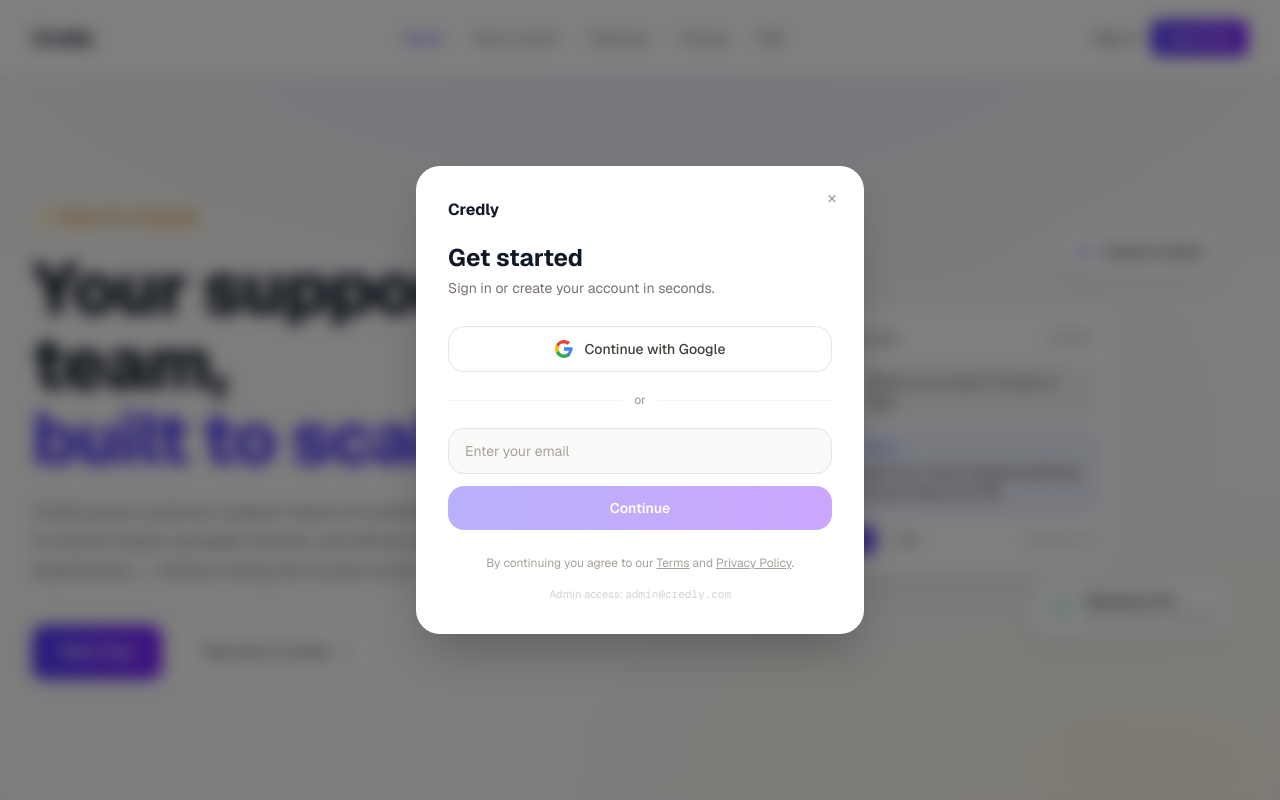
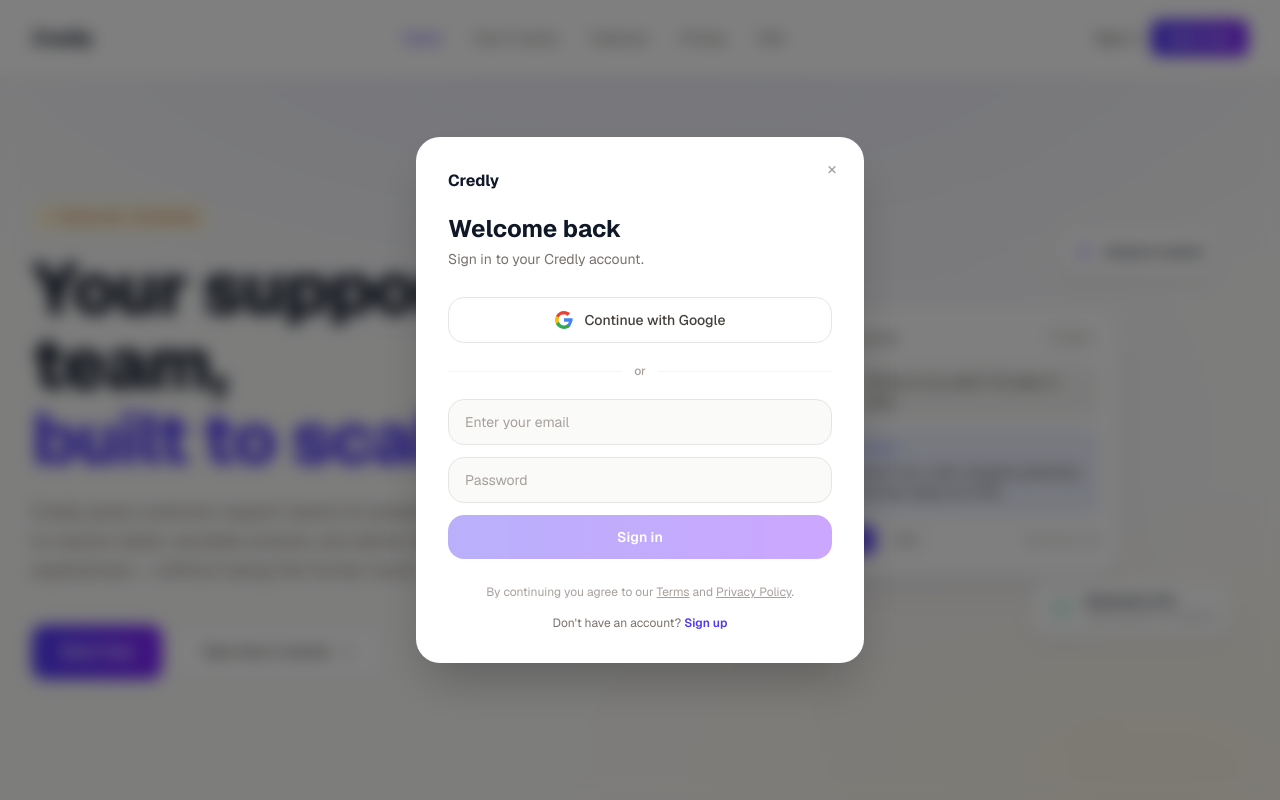
Before and after one commit to azilieber-sketch/Credly-2.0, a Next.js app: page / in a window 1280 px wide. Both pictures are taken after a click on the button "Sign in". Shown: the top 800 px of the page. Built offline with nearby package versions, Linux system fonts and the light colour scheme; no server answers.

Commit message:
Replace localStorage auth with real Supabase email+password authentication

```diff
--- a/app/(client)/dashboard/page.tsx
+++ b/app/(client)/dashboard/page.tsx
@@ -4,6 +4,7 @@
 import Link from "next/link";
 import TopUpModal from "@/app/_components/TopUpModal";
 import { getClient, ClientData, DEFAULT_CLIENT } from "@/app/_lib/store";
+import { supabase } from "@/app/_lib/supabase";
 
 const BREAKDOWN_RATIOS = [
   { label: "Shipping",  ratio: 0.52, color: "bg-indigo-400" },
@@ -16,10 +17,12 @@
   const [topUpOpen, setTopUpOpen] = useState(false);
   const [displayName, setDisplayName] = useState<string | null>(null);
 
-  const load = () => {
+  const load = async () => {
     const data = getClient();
     setClient(data);
-    const email = localStorage.getItem("userEmail") ?? "";
+    const email = supabase
+      ? (await supabase.auth.getSession()).data.session?.user?.email ?? ""
+      : "";
     setDisplayName(data.name || (email ? email.split("@")[0] : null));
   };
 
--- a/app/(client)/dashboard/tickets/page.tsx
+++ b/app/(client)/dashboard/tickets/page.tsx
@@ -99,7 +99,8 @@
   useEffect(() => {
     if (!supabase) { setLoading(false); return; }
 
-    const userEmail = localStorage.getItem("userEmail");
+    const { data: { session } } = await supabase.auth.getSession();
+    const userEmail = session?.user?.email;
     if (!userEmail) { setNoEmail(true); setLoading(false); return; }
 
     supabase
--- a/app/(client)/layout.tsx
+++ b/app/(client)/layout.tsx
@@ -3,6 +3,7 @@
 import { useEffect, useState } from "react";
 import { useRouter, usePathname } from "next/navigation";
 import Sidebar, { NavItem } from "@/app/_components/Sidebar";
+import { supabase } from "@/app/_lib/supabase";
 
 const NAV: NavItem[] = [
   {
@@ -75,16 +76,23 @@
   const [navOpen, setNavOpen] = useState(false);
 
   useEffect(() => {
-    if (!localStorage.getItem("isLoggedIn")) { router.replace("/"); return; }
-    if (localStorage.getItem("userRole") === "admin") { router.replace("/admin"); return; }
-    setEmail(localStorage.getItem("userEmail"));
-    setReady(true);
+    if (!supabase) { router.replace("/"); return; }
+    supabase.auth.getSession().then(({ data: { session } }) => {
+      if (!session) { router.replace("/"); return; }
+      if (session.user.email === "admin@credly.com") { router.replace("/admin"); return; }
+      setEmail(session.user.email ?? null);
+      setReady(true);
+    });
+    const { data: { subscription } } = supabase.auth.onAuthStateChange((_event, session) => {
+      if (!session) router.replace("/");
+    });
+    return () => subscription.unsubscribe();
   }, [router]);
 
   useEffect(() => { setNavOpen(false); }, [pathname]);
 
-  const logout = () => {
-    ["isLoggedIn", "userEmail", "userRole"].forEach((k) => localStorage.removeItem(k));
+  const logout = async () => {
+    await supabase!.auth.signOut();
     router.push("/");
   };
 
--- a/app/admin/layout.tsx
+++ b/app/admin/layout.tsx
@@ -3,6 +3,7 @@
 import { useEffect, useState } from "react";
 import Link from "next/link";
 import { usePathname, useRouter } from "next/navigation";
+import { supabase } from "@/app/_lib/supabase";
 
 const NAV = [
   {
@@ -91,16 +92,23 @@
   const [navOpen, setNavOpen] = useState(false);
 
   useEffect(() => {
-    if (!localStorage.getItem("isLoggedIn")) { router.replace("/"); return; }
-    if (localStorage.getItem("userRole") !== "admin") { router.replace("/dashboard"); return; }
-    setEmail(localStorage.getItem("userEmail"));
-    setReady(true);
+    if (!supabase) { router.replace("/"); return; }
+    supabase.auth.getSession().then(({ data: { session } }) => {
+      if (!session) { router.replace("/"); return; }
+      if (session.user.email !== "admin@credly.com") { router.replace("/dashboard"); return; }
+      setEmail(session.user.email ?? null);
+      setReady(true);
+    });
+    const { data: { subscription } } = supabase.auth.onAuthStateChange((_event, session) => {
+      if (!session) router.replace("/");
+    });
+    return () => subscription.unsubscribe();
   }, [router]);
 
   useEffect(() => { setNavOpen(false); }, [pathname]);
 
-  const logout = () => {
-    ["isLoggedIn", "userEmail", "userRole"].forEach((k) => localStorage.removeItem(k));
+  const logout = async () => {
+    await supabase!.auth.signOut();
     router.push("/");
   };
 
--- a/app/page.tsx
+++ b/app/page.tsx
@@ -2,6 +2,7 @@
 
 import { useState, useEffect } from "react";
 import { useRouter } from "next/navigation";
+import { supabase } from "@/app/_lib/supabase";
 
 // ─── Types ────────────────────────────────────────────────────────────────────
 
@@ -18,18 +19,62 @@
 // ─── Auth Modal ───────────────────────────────────────────────────────────────
 
 const AuthModal = ({ onClose }: { onClose: () => void }) => {
-  const [email, setEmail] = useState("");
+  const [mode,       setMode]       = useState<"signin" | "signup">("signin");
+  const [email,      setEmail]      = useState("");
+  const [password,   setPassword]   = useState("");
+  const [error,      setError]      = useState<string | null>(null);
+  const [loading,    setLoading]    = useState(false);
+  const [checkEmail, setCheckEmail] = useState(false);
   const router = useRouter();
 
   const ADMIN_EMAIL = "admin@credly.com";
 
-  const login = (emailValue?: string) => {
-    const isAdmin = emailValue === ADMIN_EMAIL;
-    localStorage.setItem("isLoggedIn", "true");
-    localStorage.setItem("userRole", isAdmin ? "admin" : "client");
-    if (emailValue) localStorage.setItem("userEmail", emailValue);
-    router.push(isAdmin ? "/admin" : "/dashboard");
+  const handleGoogle = async () => {
+    if (!supabase) return;
+    await supabase.auth.signInWithOAuth({
+      provider: "google",
+      options: { redirectTo: `${window.location.origin}/dashboard` },
+    });
   };
+
+  const submit = async () => {
+    if (!email || !password || loading) return;
+    if (!supabase) { setError("Service not configured."); return; }
+    setLoading(true);
+    setError(null);
+
+    if (mode === "signin") {
+      const { data, error: err } = await supabase.auth.signInWithPassword({ email, password });
+      if (err) { setError(err.message); setLoading(false); return; }
+      router.push(data.user?.email === ADMIN_EMAIL ? "/admin" : "/dashboard");
+    } else {
+      const { data, error: err } = await supabase.auth.signUp({ email, password });
+      if (err) { setError(err.message); setLoading(false); return; }
+      if (data.session) {
+        router.push(data.user?.email === ADMIN_EMAIL ? "/admin" : "/dashboard");
+      } else {
+        setCheckEmail(true);
+        setLoading(false);
+      }
+    }
+  };
+
+  if (checkEmail) {
+    return (
+      <div className="fixed inset-0 bg-black/50 backdrop-blur-sm z-[100] flex items-center justify-center p-4" onClick={onClose}>
+        <div className="bg-white rounded-3xl shadow-2xl w-full max-w-md p-8 relative" onClick={(e) => e.stopPropagation()}>
+          <button onClick={onClose} className="absolute top-4 right-4 w-8 h-8 flex items-center justify-center rounded-full text-stone-400 hover:text-stone-700 hover:bg-stone-100 transition-colors text-lg">×</button>
+          <span className="text-base font-bold text-gray-900">Credly</span>
+          <h2 className="text-2xl font-bold text-gray-900 mt-5 mb-2">Check your email</h2>
+          <p className="text-stone-500 text-sm leading-relaxed">
+            We sent a confirmation link to{" "}
+            <span className="font-medium text-gray-900">{email}</span>.
+            Click it to activate your account, then sign in.
+          </p>
+        </div>
+      </div>
+    );
+  }
 
   return (
     <div
@@ -48,11 +93,15 @@
         </button>
 
         <span className="text-base font-bold text-gray-900">Credly</span>
-        <h2 className="text-2xl font-bold text-gray-900 mt-5 mb-1">Get started</h2>
-        <p className="text-stone-500 text-sm mb-7">Sign in or create your account in seconds.</p>
+        <h2 className="text-2xl font-bold text-gray-900 mt-5 mb-1">
+          {mode === "signin" ? "Welcome back" : "Get started"}
+        </h2>
+        <p className="text-stone-500 text-sm mb-7">
+          {mode === "signin" ? "Sign in to your Credly account." : "Create your account in seconds."}
+        </p>
 
         <button
-          onClick={() => login()}
+          onClick={handleGoogle}
           className="w-full flex items-center justify-center gap-3 border border-stone-200 rounded-2xl px-4 py-3 text-sm font-medium text-stone-700 hover:bg-stone-50 active:scale-[0.98] transition-all mb-5"
         >
           <svg width="18" height="18" viewBox="0 0 18 18" fill="none">
@@ -76,15 +125,26 @@
             placeholder="Enter your email"
             value={email}
             onChange={(e) => setEmail(e.target.value)}
-            onKeyDown={(e) => e.key === "Enter" && email && login(email)}
+            onKeyDown={(e) => e.key === "Enter" && submit()}
             className="w-full border border-stone-200 rounded-2xl px-4 py-3 text-sm text-gray-900 placeholder-stone-400 outline-none focus:ring-2 focus:ring-indigo-500 focus:border-transparent transition bg-stone-50"
           />
+          <input
+            type="password"
+            placeholder="Password"
+            value={password}
+            onChange={(e) => setPassword(e.target.value)}
+            onKeyDown={(e) => e.key === "Enter" && submit()}
+            className="w-full border border-stone-200 rounded-2xl px-4 py-3 text-sm text-gray-900 placeholder-stone-400 outline-none focus:ring-2 focus:ring-indigo-500 focus:border-transparent transition bg-stone-50"
+          />
+          {error && (
+            <p className="text-xs text-red-600 bg-red-50 border border-red-100 rounded-xl px-3 py-2">{error}</p>
+          )}
           <button
-            onClick={() => email && login(email)}
-            disabled={!email}
+            onClick={submit}
+            disabled={!email || !password || loading}
             className="w-full bg-gradient-to-r from-indigo-600 to-violet-600 text-white font-semibold rounded-2xl px-4 py-3 text-sm hover:from-indigo-700 hover:to-violet-700 active:scale-[0.98] transition-all disabled:opacity-40 disabled:cursor-not-allowed disabled:active:scale-100"
           >
-            Continue
+            {loading ? "Please wait…" : mode === "signin" ? "Sign in" : "Create account"}
           </button>
         </div>
 
@@ -94,8 +154,26 @@
           <a href="#" className="underline hover:text-stone-600 transition-colors">Privacy Policy</a>.
         </p>
 
-        <p className="text-[11px] text-stone-300 text-center mt-3">
-          Admin access: <span className="font-mono">admin@credly.com</span>
+        <p className="text-xs text-stone-500 text-center mt-3">
+          {mode === "signin" ? (
+            <>Don&apos;t have an account?{" "}
+              <button
+                onClick={() => { setMode("signup"); setError(null); }}
+                className="text-indigo-600 font-semibold hover:text-indigo-700 transition-colors"
+              >
+                Sign up
+              </button>
+            </>
+          ) : (
+            <>Already have an account?{" "}
+              <button
+                onClick={() => { setMode("signin"); setError(null); }}
+                className="text-indigo-600 font-semibold hover:text-indigo-700 transition-colors"
+              >
+                Sign in
+              </button>
+            </>
+          )}
         </p>
       </div>
     </div>
```
Also changed, not shown: app/(client)/settings/page.tsx (+9 -9 lines).
